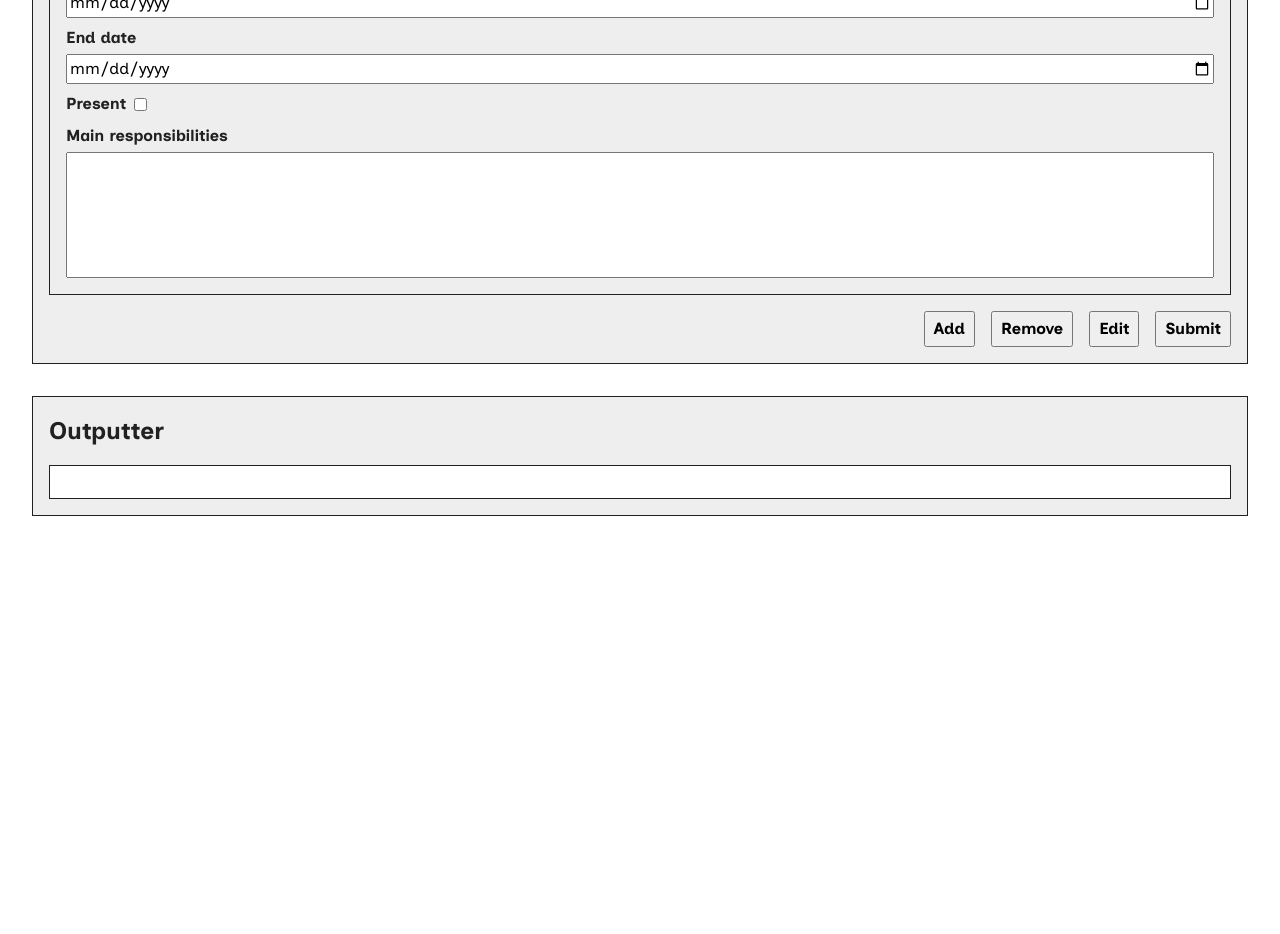
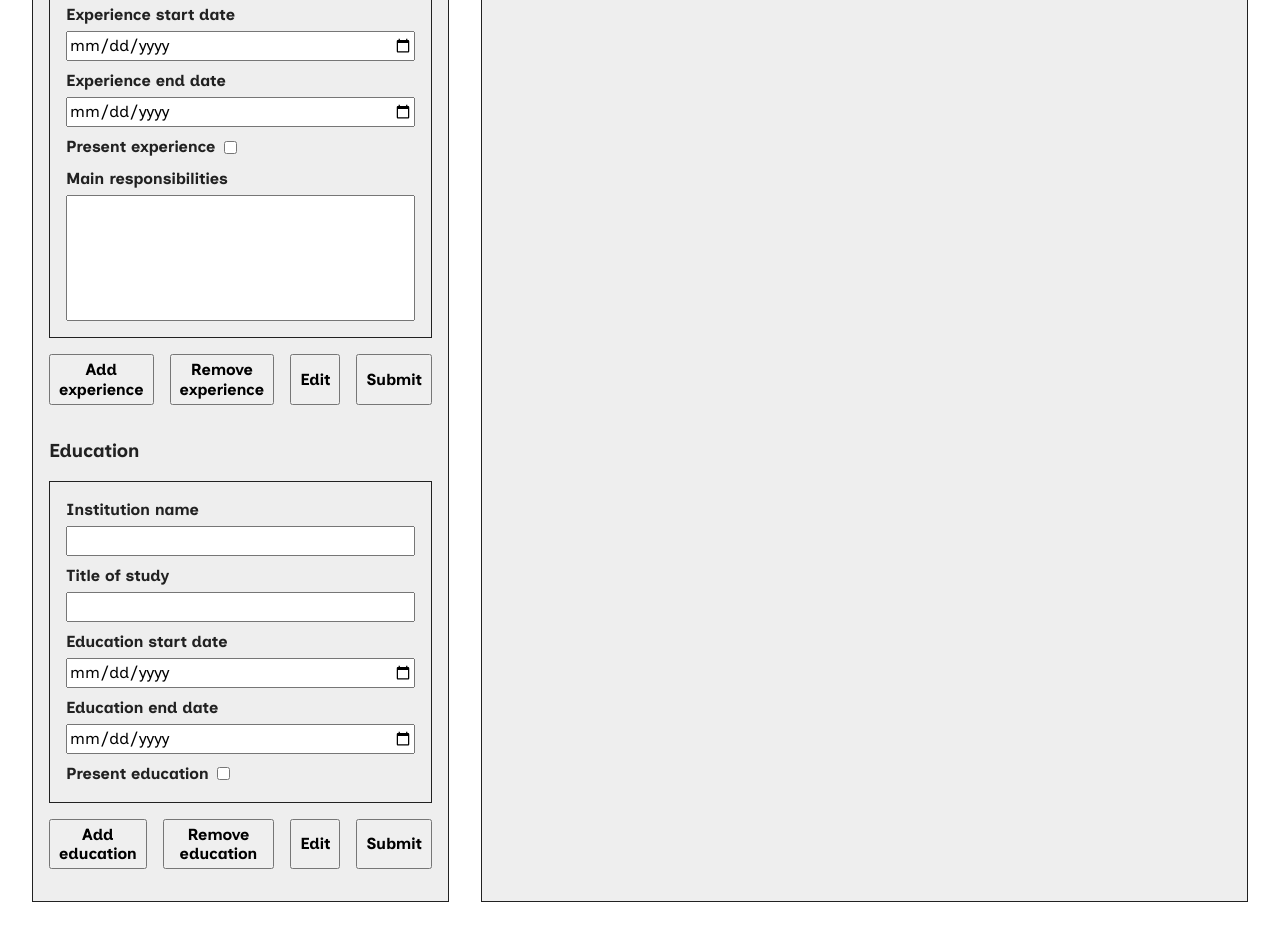
Before and after one commit to dsmchen/cv-app, a React (Vite) app: page / in a window 1280 px wide. Shown: the part 740-1674 px from the top of the page. Before the commit the page ends 1288 px from the top, so only its background shows below. Built offline with nearby package versions, Linux system fonts and the light colour scheme.

Commit message:
feat: add education state

```diff
--- a/src/components/CvGenerator.jsx
+++ b/src/components/CvGenerator.jsx
@@ -20,6 +20,16 @@ export default function CvGenerator() {
       mainResponsibilities: '',
     },
   ]);
+  const [education, setEducation] = useState([
+    {
+      id: 0,
+      institutionName: '',
+      titleOfStudy: '',
+      startDate: '',
+      endDate: '',
+      present: false,
+    },
+  ]);
 
   return (
     <main>
@@ -28,8 +38,14 @@ export default function CvGenerator() {
         setContact={setContact}
         experience={experience}
         setExperience={setExperience}
+        education={education}
+        setEducation={setEducation}
       />
-      <Outputter contact={contact} experience={experience} />
+      <Outputter
+        contact={contact}
+        experience={experience}
+        education={education}
+      />
     </main>
   );
 }
--- a/src/components/Inputter.jsx
+++ b/src/components/Inputter.jsx
@@ -1,17 +1,21 @@
 import ContactForm from './forms/ContactForm';
 import ExperienceForm from './forms/ExperienceForm';
+import EducationForm from './forms/EducationForm';
 
 export default function Inputter({
   contact,
   setContact,
   experience,
   setExperience,
+  education,
+  setEducation,
 }) {
   return (
     <div className="inputter">
       <h2>Inputter</h2>
       <ContactForm contact={contact} setContact={setContact} />
       <ExperienceForm experience={experience} setExperience={setExperience} />
+      <EducationForm education={education} setEducation={setEducation} />
     </div>
   );
 }
--- a/src/components/buttons/Button.jsx
+++ b/src/components/buttons/Button.jsx
@@ -2,6 +2,8 @@ export default function Button({
   label,
   experience,
   setExperience,
+  education,
+  setEducation,
   setInputDisabled,
 }) {
   function handleClick(e) {
@@ -14,7 +16,7 @@ export default function Button({
       case 'Edit':
         setInputDisabled(false);
         break;
-      case 'Add':
+      case 'Add experience':
         setExperience([
           ...experience,
           {
@@ -28,11 +30,29 @@ export default function Button({
           },
         ]);
         break;
-      case 'Remove':
+      case 'Remove experience':
         if (experience.length > 1) {
           setExperience(
             experience.filter((e) => e.id !== experience.length - 1)
           );
+        }
+        break;
+      case 'Add education':
+        setEducation([
+          ...education,
+          {
+            id: education.length,
+            institutionName: '',
+            titleOfStudy: '',
+            startDate: '',
+            endDate: '',
+            present: false,
+          },
+        ]);
+        break;
+      case 'Remove education':
+        if (education.length > 1) {
+          setEducation(education.filter((e) => e.id !== education.length - 1));
         }
         break;
     }
--- a/src/components/buttons/ButtonGroup.jsx
+++ b/src/components/buttons/ButtonGroup.jsx
@@ -4,21 +4,37 @@ export default function ButtonGroup({
   formType,
   experience,
   setExperience,
+  education,
+  setEducation,
   setInputDisabled,
 }) {
   return (
     <div className="button-group">
-      {formType === 'list' && (
+      {formType === 'experience' && (
         <>
           <Button
-            label="Add"
+            label="Add experience"
             experience={experience}
             setExperience={setExperience}
           />
           <Button
-            label="Remove"
+            label="Remove experience"
             experience={experience}
             setExperience={setExperience}
+          />
+        </>
+      )}
+      {formType === 'education' && (
+        <>
+          <Button
+            label="Add education"
+            education={education}
+            setEducation={setEducation}
+          />
+          <Button
+            label="Remove education"
+            education={education}
+            setEducation={setEducation}
           />
         </>
       )}
--- a/src/components/fields/CheckboxInput.jsx
+++ b/src/components/fields/CheckboxInput.jsx
@@ -3,18 +3,31 @@ export default function CheckboxInput({
   checked,
   experience,
   setExperience,
+  education,
+  setEducation,
   index,
   disabled,
 }) {
   function handleChange(e) {
     switch (label) {
-      case 'Present':
+      case 'Present experience':
         setExperience(
           experience.map((exp) => {
             if (exp.id === index) {
               return { ...exp, present: e.target.checked };
             } else {
               return exp;
+            }
+          })
+        );
+        break;
+      case 'Present education':
+        setEducation(
+          education.map((edu) => {
+            if (edu.id === index) {
+              return { ...edu, present: e.target.checked };
+            } else {
+              return edu;
             }
           })
         );
--- a/src/components/fields/DateInput.jsx
+++ b/src/components/fields/DateInput.jsx
@@ -3,12 +3,14 @@ export default function DateInput({
   value,
   experience,
   setExperience,
+  education,
+  setEducation,
   index,
   disabled,
 }) {
   function handleChange(e) {
     switch (label) {
-      case 'Start date':
+      case 'Experience start date':
         setExperience(
           experience.map((exp) => {
             if (exp.id === index) {
@@ -19,13 +21,35 @@ export default function DateInput({
           })
         );
         break;
-      case 'End date':
+      case 'Experience end date':
         setExperience(
           experience.map((exp) => {
             if (exp.id === index) {
               return { ...exp, endDate: e.target.value };
             } else {
               return exp;
+            }
+          })
+        );
+        break;
+      case 'Education start date':
+        setEducation(
+          education.map((edu) => {
+            if (edu.id === index) {
+              return { ...edu, startDate: e.target.value };
+            } else {
+              return edu;
+            }
+          })
+        );
+        break;
+      case 'Education end date':
+        setEducation(
+          education.map((edu) => {
+            if (edu.id === index) {
+              return { ...edu, endDate: e.target.value };
+            } else {
+              return edu;
             }
           })
         );
--- a/src/components/fields/TextInput.jsx
+++ b/src/components/fields/TextInput.jsx
@@ -5,6 +5,8 @@ export default function TextInput({
   setContact,
   experience,
   setExperience,
+  education,
+  setEducation,
   index,
   disabled,
 }) {
@@ -38,6 +40,28 @@ export default function TextInput({
           })
         );
         break;
+      case 'Institution name':
+        setEducation(
+          education.map((edu) => {
+            if (edu.id === index) {
+              return { ...edu, institutionName: e.target.value };
+            } else {
+              return edu;
+            }
+          })
+        );
+        break;
+      case 'Title of study':
+        setEducation(
+          education.map((edu) => {
+            if (edu.id === index) {
+              return { ...edu, titleOfStudy: e.target.value };
+            } else {
+              return edu;
+            }
+          })
+        );
+        break;
     }
   }
 
--- /dev/null
+++ b/src/components/forms/EducationForm.jsx
@@ -0,0 +1,74 @@
+import '../../styles/Form.css';
+import TextInput from '../fields/TextInput';
+import DateInput from '../fields/DateInput';
+import CheckboxInput from '../fields/CheckboxInput';
+import ButtonGroup from '../buttons/ButtonGroup';
+import { useState } from 'react';
+
+export default function EducationForm({ education, setEducation }) {
+  const [inputDisabled, setInputDisabled] = useState(false);
+  const count = education.length;
+  const educationList = [];
+
+  for (let i = 0; i < count; i++) {
+    educationList.push(
+      <div className="education-item" key={i}>
+        <TextInput
+          label="Institution name"
+          value={education[i].institutionName ?? ''}
+          education={education}
+          setEducation={setEducation}
+          index={i}
+          disabled={inputDisabled}
+        />
+        <TextInput
+          label="Title of study"
+          value={education[i].titleOfStudy ?? ''}
+          education={education}
+          setEducation={setEducation}
+          index={i}
+          disabled={inputDisabled}
+        />
+        <DateInput
+          label="Education start date"
+          value={education[i].startDate ?? ''}
+          education={education}
+          setEducation={setEducation}
+          index={i}
+          disabled={inputDisabled}
+        />
+        {!education[i].present && (
+          <DateInput
+            label="Education end date"
+            value={education[i].endDate ?? ''}
+            education={education}
+            setEducation={setEducation}
+            index={i}
+            disabled={inputDisabled}
+          />
+        )}
+        <CheckboxInput
+          label="Present education"
+          checked={education[i].present ?? false}
+          education={education}
+          setEducation={setEducation}
+          index={i}
+          disabled={inputDisabled}
+        />
+      </div>
+    );
+  }
+
+  return (
+    <form>
+      <h3>Education</h3>
+      {educationList}
+      <ButtonGroup
+        formType="education"
+        education={education}
+        setEducation={setEducation}
+        setInputDisabled={setInputDisabled}
+      />
+    </form>
+  );
+}
--- a/src/components/forms/ExperienceForm.jsx
+++ b/src/components/forms/ExperienceForm.jsx
@@ -31,7 +31,7 @@ export default function ExperienceForm({ experience, setExperience }) {
           disabled={inputDisabled}
         />
         <DateInput
-          label="Start date"
+          label="Experience start date"
           value={experience[i].startDate ?? ''}
           experience={experience}
           setExperience={setExperience}
@@ -40,7 +40,7 @@ export default function ExperienceForm({ experience, setExperience }) {
         />
         {!experience[i].present && (
           <DateInput
-            label="End date"
+            label="Experience end date"
             value={experience[i].endDate ?? ''}
             experience={experience}
             setExperience={setExperience}
@@ -49,7 +49,7 @@ export default function ExperienceForm({ experience, setExperience }) {
           />
         )}
         <CheckboxInput
-          label="Present"
+          label="Present experience"
           checked={experience[i].present ?? false}
           experience={experience}
           setExperience={setExperience}
@@ -73,7 +73,7 @@ export default function ExperienceForm({ experience, setExperience }) {
       <h3>Experience</h3>
       {experienceList}
       <ButtonGroup
-        formType="list"
+        formType="experience"
         experience={experience}
         setExperience={setExperience}
         setInputDisabled={setInputDisabled}
--- a/src/styles/CvGenerator.css
+++ b/src/styles/CvGenerator.css
@@ -1,3 +1,7 @@
+/*
+  Mobile
+*/
+
 main {
   display: flex;
   flex-direction: column;
@@ -15,3 +19,14 @@ main {
 .outputter h2 {
   margin-bottom: 1rem;
 }
+
+/*
+  Desktop
+*/
+
+@media screen and (width >= 70em) {
+  main {
+    display: grid;
+    grid-template-columns: 1fr 3fr;
+  }
+}
--- a/src/styles/Form.css
+++ b/src/styles/Form.css
@@ -2,6 +2,11 @@ form {
   display: flex;
   flex-direction: column;
   gap: 1rem;
+  margin-bottom: 1rem;
+}
+
+form h3 {
+  margin-top: 1rem;
 }
 
 form label {
@@ -24,13 +29,15 @@ form button {
   cursor: pointer;
   padding: 0.25rem 0.5rem;
   font-weight: bold;
+  line-height: 1.2;
 }
 
 /*
-  ExperienceForm
+  ExperienceForm and EducationForm
 */
 
-.experience-item {
+.experience-item,
+.education-item {
   display: flex;
   flex-direction: column;
   gap: 0.5rem;
@@ -38,7 +45,8 @@ form button {
   padding: 1rem;
 }
 
-.experience-item label.present {
+.experience-item label.present,
+.education-item label.present {
   flex-direction: row;
   align-items: center;
   gap: 0.5rem;
```
